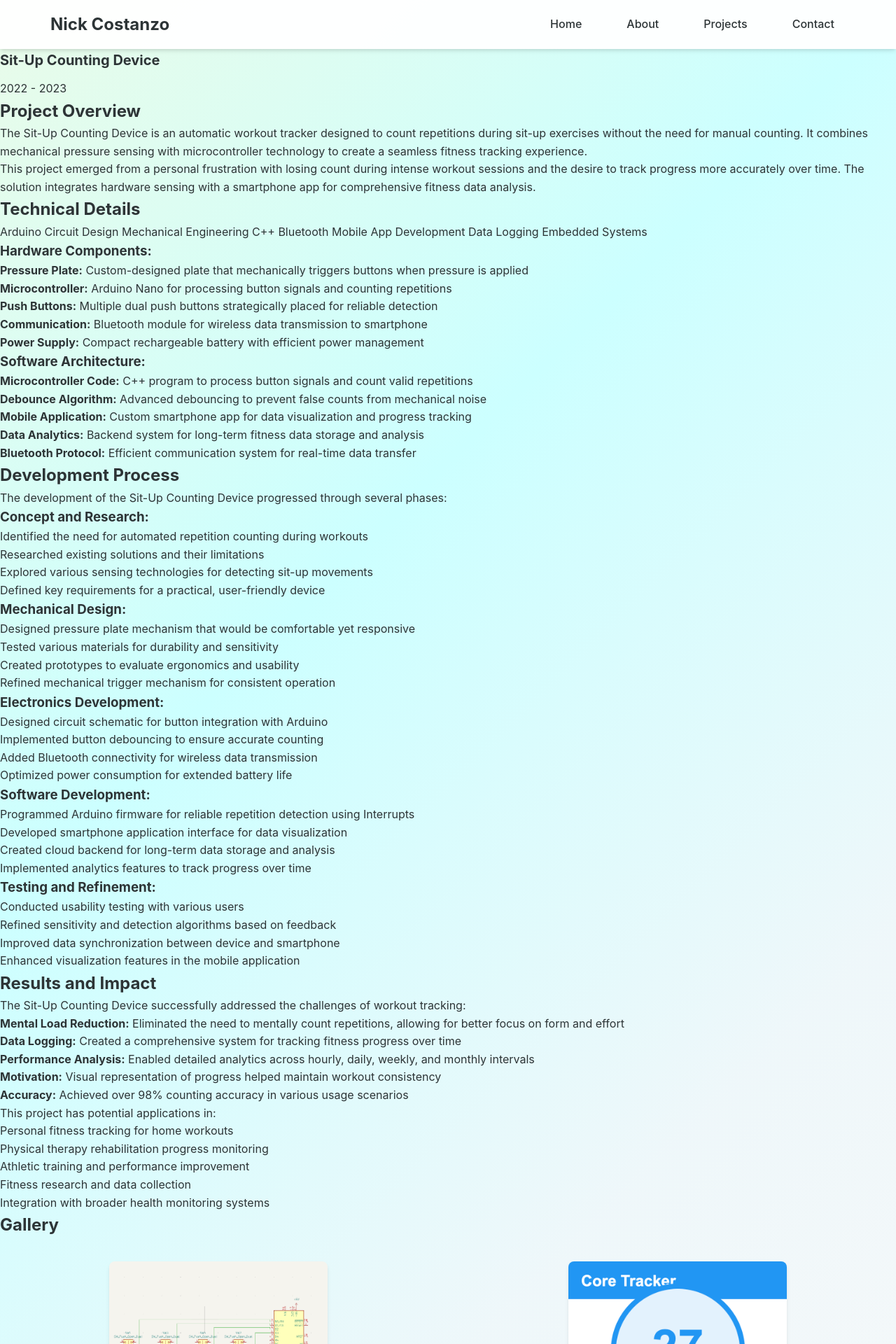
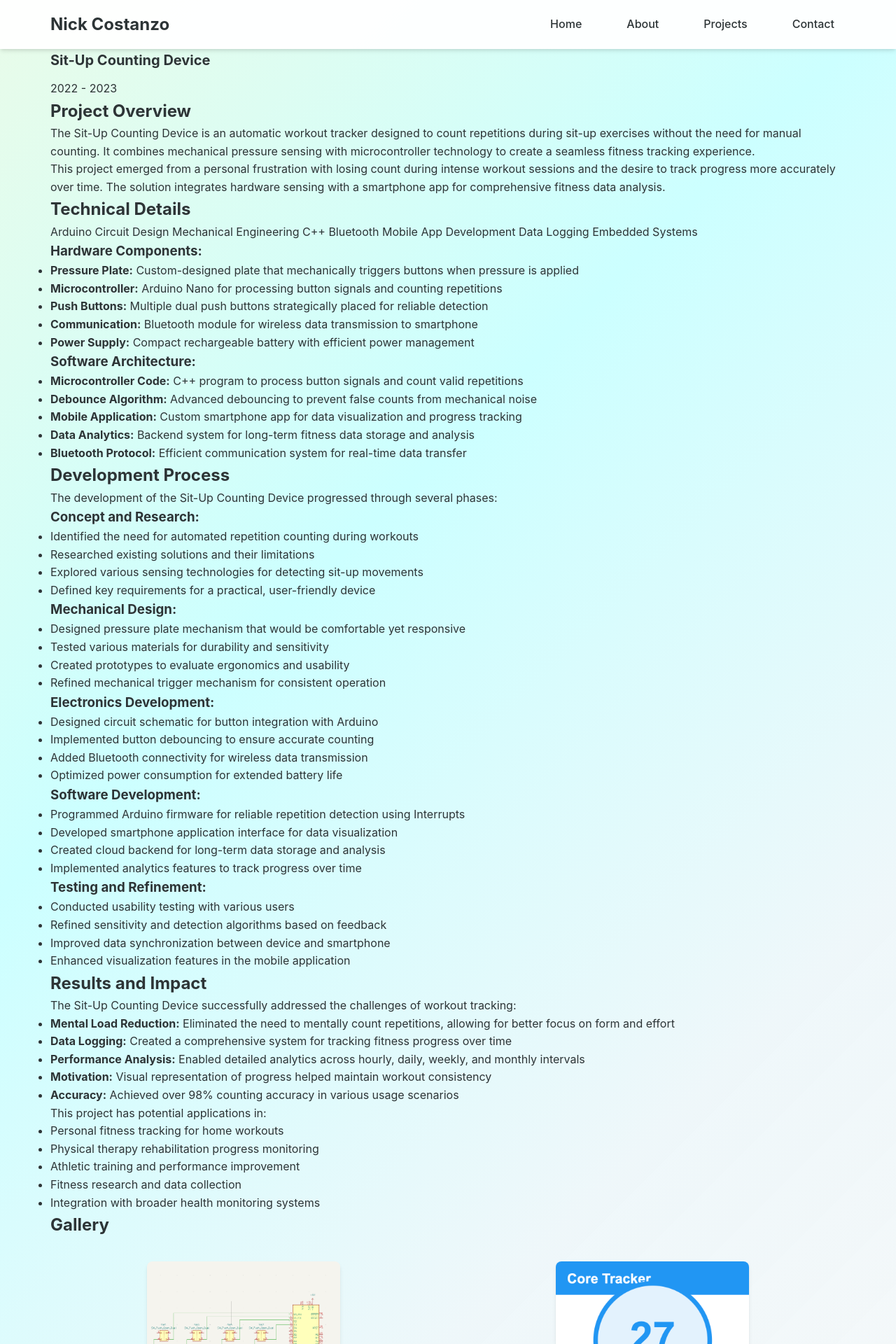
Before and after one commit to Nickcos05/nickcostanzo, a Jekyll site: the page built from projects/situp-counter.html, in a window 1280 px wide. Shown: the top 1920 px of the page at 70% size. Built offline with Jekyll 4.4.1, drawn with Linux system fonts in a browser that asks for light colours.

Commit message:
Fixed styles on situp-counter and dental-ai-model

```diff
--- a/projects/metal-detecting-rover.html
+++ b/projects/metal-detecting-rover.html
@@ -4,7 +4,7 @@
 ---
 <main>
   <section class="project" id="project">
-    <div class="container">
+    <div class="container flow">
       <!-- Project Header -->
       <header class="project-header">
         <h1 class="project-title">Metal Detecting Rover</h1>
--- a/projects/situp-counter.html
+++ b/projects/situp-counter.html
@@ -2,6 +2,9 @@
 layout: default
 title: Sit-Up Counting Device
 ---
+<main>
+  <section class="project" id="project">
+    <div class="container">
 
     <!-- Project Header -->
     <header class="project-header">
@@ -124,15 +127,17 @@
         <div class="section">
             <h2 class="section-title">Gallery</h2>
             <div class="project-image-gallery">
-                <img class="gallery-image" src="/images/RepCounter.png" alt="Sit-Up Counter Circuit Schematic">
-                <img class="gallery-image" src="/images/RepApp.jpg" alt="Mobile App Interface">
+                <img class="gallery-image" src="{{ '/images/RepCounter.png' | relative_url }}" alt="Sit-Up Counter Circuit Schematic">
+                <img class="gallery-image" src="{{ '/images/RepApp.jpg' | relative_url }}" alt="Mobile App Interface">
             </div>
         </div>
 
         <!-- Navigation Buttons -->
-        <div style="text-align: center; margin: 50px 0;">
-            <a href="/index.html#projects" class="btn">Back to Projects</a>
-            <a href="/projects/speaker-driver-board.html" class="btn">← Previous Project</a>
-            <a href="/projects/dental-ai-model.html" class="btn">Next Project →</a>
-        </div>
+        <div class="project-navigation">
+  <a href="{{ '/index.html#projects' | relative_url }}" class="project-link">Back to Projects</a>
+  <a href="{{ '/projects/speaker-driver-board.html' | relative_url }}" class="project-link">← Previous Project</a>
+  <a href="{{ '/projects/dental-ai-model.html' | relative_url }}" class="project-link">Next Project →</a>
+</div>
     </div>
+  </section>
+</main>
--- a/projects/speaker-driver-board.html
+++ b/projects/speaker-driver-board.html
@@ -4,7 +4,7 @@
 ---
 <main>
   <section class="project" id="project">
-    <div class="container">
+    <div class="container flow">
       <!-- Project Header -->
       <header class="project-header">
         <h1 class="project-title">Speaker Driver Board</h1>
```
Also changed, not shown: projects/dental-ai-model.html (+10 -5 lines).
